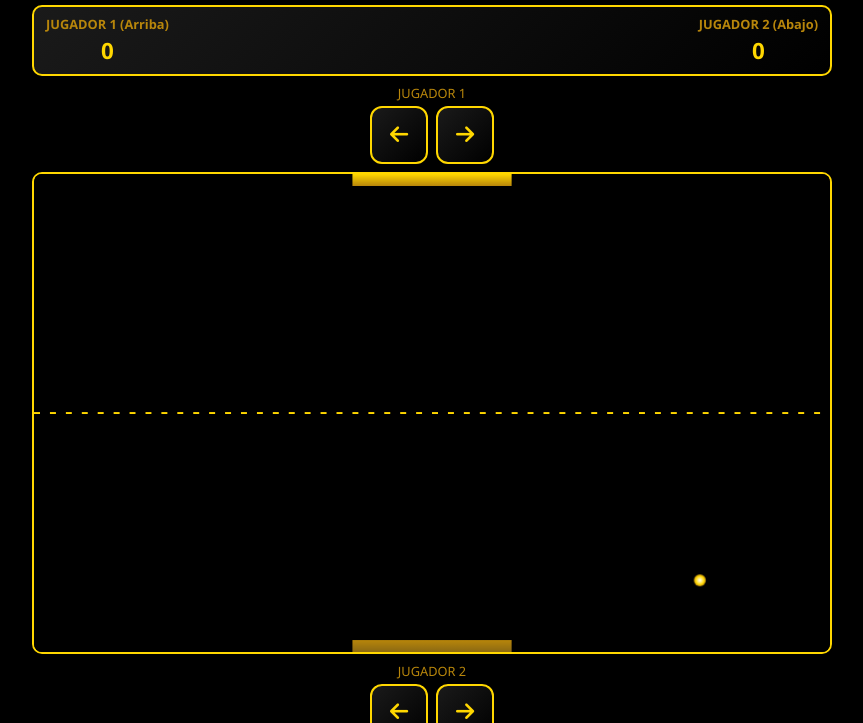
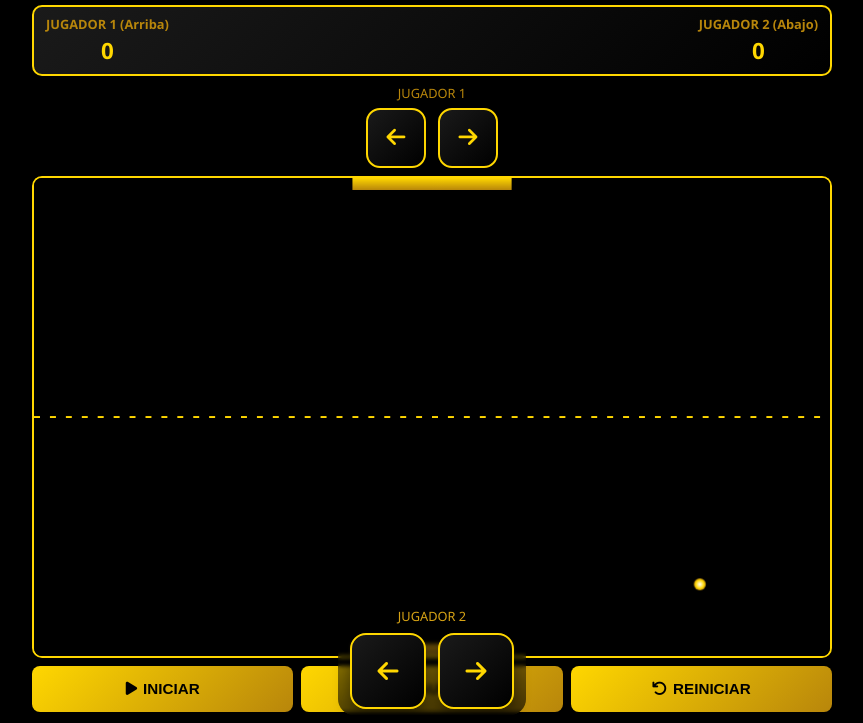
Before and after one commit to benjaminwfsdf/tarjeta-virtual, a plain HTML site: page pruebas.html in a window 1280 px wide. Shown: the part 77-800 px from the top of the page, without its empty margins (208-1071 px from the left). Drawn offline with Linux system fonts and the light colour scheme.

Commit message:
Actualizar pruebas.html

```diff
--- a/pruebas.html
+++ b/pruebas.html
@@ -7,47 +7,99 @@
   <title>Pong Gold - 2 Jugadores (Vertical)</title>
   <link rel="stylesheet" href="https://cdnjs.cloudflare.com/ajax/libs/font-awesome/6.4.0/css/all.min.css">
   <style>
+    :root{
+      /* altura reservada para el footer fijo (J2) */
+      --footer-h: 132px;
+    }
     *{margin:0;padding:0;box-sizing:border-box;-webkit-tap-highlight-color:transparent;user-select:none}
     html,body{width:100%;height:100%;overflow:hidden;background:#000;color:#FFD700;font-family:'Segoe UI',Tahoma,Geneva,Verdana,sans-serif}
-    body{display:flex;flex-direction:column;align-items:center;gap:8px;
-         padding:env(safe-area-inset-top) 10px env(safe-area-inset-bottom)}
-    .container{width:100%;max-width:800px;height:100dvh;display:flex;flex-direction:column;gap:8px;justify-content:space-between}
+    body{
+      display:flex;flex-direction:column;align-items:center;gap:8px;
+      padding:env(safe-area-inset-top) 10px env(safe-area-inset-bottom);
+      -webkit-touch-callout:none;
+    }
+
+    /* Alto real del viewport en móviles modernos */
+    .container{
+      width:100%;max-width:800px;height:100dvh;display:flex;flex-direction:column;gap:8px;justify-content:space-between;
+      padding-bottom:calc(var(--footer-h) + env(safe-area-inset-bottom) + 12px); /* deja espacio al footer fijo */
+    }
+    @supports (height: 100svh){ .container{ height:100svh; } }
+
     .header{width:100%;text-align:center;padding:6px 10px}
     h1{font-size:2rem;background:linear-gradient(45deg,#FFD700,#FFA500);
        -webkit-background-clip:text;-webkit-text-fill-color:transparent;
        text-shadow:0 0 15px rgba(255,215,0,.5)}
     .subtitle{font-size:.9rem;color:#b8860b}
-    .score-board{display:flex;justify-content:space-between;gap:10px;align-items:center;width:100%;
-                 background:linear-gradient(135deg,#1a1a1a,#000);padding:8px 12px;border-radius:10px;border:2px solid #FFD700;
-                 font-size:1rem;font-weight:bold}
+
+    .score-board{
+      display:flex;justify-content:space-between;gap:10px;align-items:center;width:100%;
+      background:linear-gradient(135deg,#1a1a1a,#000);padding:8px 12px;border-radius:10px;border:2px solid #FFD700;
+      font-size:1rem;font-weight:bold
+    }
     .player-score{display:flex;flex-direction:column;align-items:center}
     .score-label{font-size:.8rem;color:#b8860b;margin-bottom:2px}
     .score-value{font-size:1.4rem;color:#FFD700}
+
     .game-area{flex:1;position:relative;display:flex;flex-direction:column;gap:6px}
     canvas{width:100%;height:100%;border:2px solid #FFD700;border-radius:10px;background:#000;display:block}
-    .controls-row{display:flex;justify-content:space-between;gap:10px;width:100%}
-    .player-controls{display:flex;flex-direction:column;align-items:center;flex:1}
-    .control-label{font-size:.8rem;color:#b8860b;margin-bottom:4px;text-align:center}
-    .arrows{display:flex;gap:8px}
-    .arrow-btn{width:58px;height:58px;background:linear-gradient(135deg,#1a1a1a,#000);
-               border:2px solid #FFD700;border-radius:12px;display:flex;align-items:center;justify-content:center;
-               font-size:1.3rem;color:#FFD700;touch-action:none}
+
+    /* Controles J1 (arriba) */
+    .controls-row{display:flex;justify-content:center;gap:10px;width:100%}
+    .player-controls{display:flex;flex-direction:column;align-items:center}
+    .control-label{font-size:.8rem;color:#b8860b;margin-bottom:6px;text-align:center}
+    .arrows{display:flex;gap:12px}
+    .arrow-btn{
+      width:60px;height:60px;background:linear-gradient(135deg,#1a1a1a,#000);
+      border:2px solid #FFD700;border-radius:14px;display:flex;align-items:center;justify-content:center;
+      font-size:1.35rem;color:#FFD700;touch-action:none;
+      box-shadow:0 8px 16px rgba(0,0,0,.45);
+    }
     .arrow-btn:active{background:linear-gradient(135deg,#FFD700,#b8860b);color:#000}
+
+    /* Controles J2 FIJOS y GRANDES al fondo */
+    .footer-controls{
+      position:fixed;left:0;right:0;
+      bottom:calc(env(safe-area-inset-bottom) + 8px);
+      display:flex;justify-content:center;z-index:5;
+      pointer-events:none; /* el wrapper no bloquea; solo los botones capturan */
+    }
+    .footer-controls .wrap{
+      pointer-events:auto;display:flex;flex-direction:column;align-items:center;gap:8px;
+      padding:6px 12px;border-radius:16px;
+      background:linear-gradient(180deg, rgba(0,0,0,.0) 0%, rgba(0,0,0,.35) 30%, rgba(0,0,0,.65) 100%);
+      backdrop-filter: blur(2px);
+    }
+    .footer-controls .control-label{margin:0;color:#d7a315}
+    .footer-controls .arrow-btn{ width:76px; height:76px; font-size:1.5rem; border-radius:16px; }
+
     .controls{display:flex;gap:8px;width:100%}
     .btn{flex:1;background:linear-gradient(135deg,#FFD700,#b8860b);border:none;color:#000;
          padding:10px 6px;font-size:.95rem;font-weight:bold;border-radius:8px;cursor:pointer;min-height:46px;
          display:flex;align-items:center;justify-content:center;gap:6px}
     .btn:active{transform:scale(.98)}
+
     .game-over{position:absolute;inset:0;display:none;place-items:center;z-index:100}
     .game-over .panel{background:rgba(0,0,0,.95);padding:18px 16px;border-radius:14px;border:2px solid #FFD700;
                       text-align:center;width:90%;max-width:320px}
     .game-over h2{font-size:1.3rem;margin-bottom:10px;color:#FFD700}
     .winner{font-size:1.05rem;margin-bottom:12px;color:#FFD700}
+
     .particles{position:fixed;inset:0;pointer-events:none;z-index:-1}
     .particle{position:absolute;background:#FFD700;border-radius:50%;opacity:.3;animation:float 15s infinite linear}
     @keyframes float{0%{transform:translateY(100vh) rotate(0)}100%{transform:translateY(-100px) rotate(360deg)}}
-    @media (max-height:740px){.arrow-btn{width:52px;height:52px;font-size:1.15rem}.btn{min-height:42px;font-size:.9rem}h1{font-size:1.7rem}}
-    @media (max-height:620px){.arrow-btn{width:46px;height:46px;font-size:1.05rem}.score-value{font-size:1.2rem}}
+
+    @media (max-height:740px){
+      .arrow-btn{width:56px;height:56px}
+      .footer-controls .arrow-btn{width:72px;height:72px}
+      .btn{min-height:42px;font-size:.9rem}
+      h1{font-size:1.7rem}
+    }
+    @media (max-height:620px){
+      .arrow-btn{width:52px;height:52px}
+      .footer-controls .arrow-btn{width:68px;height:68px}
+      .score-value{font-size:1.2rem}
+    }
   </style>
 </head>
 <body oncontextmenu="return false">
@@ -93,21 +145,22 @@
       </div>
     </div>
 
-    <!-- Controles J2 (ABAJO) -->
-    <div class="controls-row">
-      <div class="player-controls">
-        <div class="control-label">JUGADOR 2</div>
-        <div class="arrows">
-          <button class="arrow-btn" id="p2-left"  aria-label="J2 Izquierda"><i class="fas fa-arrow-left"></i></button>
-          <button class="arrow-btn" id="p2-right" aria-label="J2 Derecha"><i class="fas fa-arrow-right"></i></button>
-        </div>
-      </div>
-    </div>
-
+    <!-- Botonera principal (debajo del canvas) -->
     <div class="controls">
       <button class="btn" id="startButton"><i class="fas fa-play"></i> INICIAR</button>
       <button class="btn" id="pauseButton"><i class="fas fa-pause"></i> PAUSAR</button>
       <button class="btn" id="resetButton"><i class="fas fa-undo"></i> REINICIAR</button>
+    </div>
+  </div>
+
+  <!-- CONTROLES J2 (FIJOS) -->
+  <div class="footer-controls" aria-hidden="false">
+    <div class="wrap">
+      <div class="control-label">JUGADOR 2</div>
+      <div class="arrows">
+        <button class="arrow-btn" id="p2-left"  aria-label="J2 Izquierda"><i class="fas fa-arrow-left"></i></button>
+        <button class="arrow-btn" id="p2-right" aria-label="J2 Derecha"><i class="fas fa-arrow-right"></i></button>
+      </div>
     </div>
   </div>
 
@@ -137,6 +190,7 @@
     const gameOver=document.getElementById('gameOver');
     const winnerMsg=document.getElementById('winnerMessage');
     const restartBtn=document.getElementById('restartButton');
+
     const p1Left=document.getElementById('p1-left');
     const p1Right=document.getElementById('p1-right');
     const p2Left=document.getElementById('p2-left');
@@ -292,7 +346,7 @@
     function bindPress(btn, on, off){
       btn.addEventListener('pointerdown', e=>{
         e.preventDefault(); btn.setPointerCapture(e.pointerId);
-        on(); if(!running) startGame();                 // <-- auto-inicio al tocar flecha
+        on(); if(!running) startGame();
       });
       btn.addEventListener('pointerup',   ()=>off());
       btn.addEventListener('pointercancel',()=>off());
@@ -339,7 +393,7 @@
       createParticles();
       resizeCanvas();
       initGame();
-      startGame(); // <-- inicio automático al cargar
+      startGame(); // inicio automático
     });
     window.addEventListener('resize', resizeCanvas);
   </script>
```
